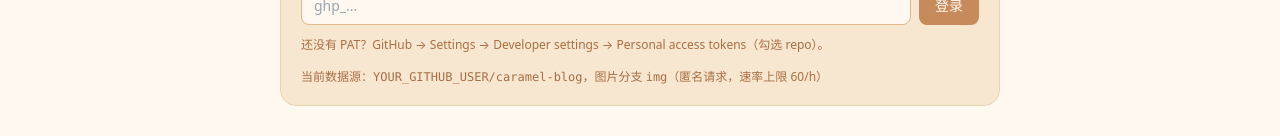
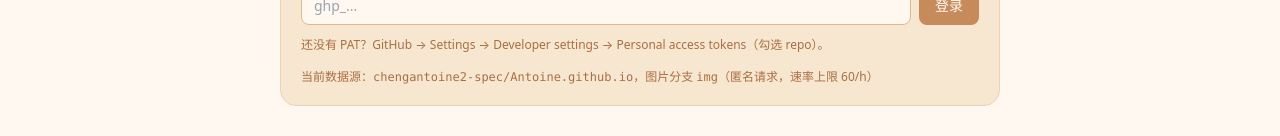
Before and after one commit to chengantoine2-spec/Antoine.github.io, a React (Vite) app: page /me in a window 1280 px wide. Shown: the part 425-561 px from the top of the page. Built offline with nearby package versions, Linux system fonts and the light colour scheme; no server answers.

Commit message:
chore(config): 默认指向 chengantoine2-spec/Antoine.github.io；空列表引导；抽出 IMG_CDN_BASE

```diff
--- a/src/components/BlogList.tsx
+++ b/src/components/BlogList.tsx
@@ -1,6 +1,7 @@
 /**
  * 博客列表：卡片网格 + 加载 / 空 / 错误状态。
  */
+import { Link } from 'react-router-dom'
 import { BlogCard } from './BlogCard'
 import type { Blog } from '../lib/github'
 
@@ -73,9 +74,16 @@ export function BlogList({
 
       {blogs.length === 0 ? (
         <div className="rounded-2xl border border-dashed border-caramel-300 px-6 py-16 text-center dark:border-caramel-600">
-          <p className="text-caramel-700 dark:text-caramel-200">没有匹配的博客</p>
+          <p className="text-caramel-700 dark:text-caramel-200">还没有匹配的博客</p>
           <p className="mt-2 text-sm text-caramel-600 dark:text-caramel-300">
             试试清除标签筛选，或换一个分类。
+          </p>
+          <p className="mt-4 text-sm text-caramel-600 dark:text-caramel-300">
+            如果你是站长，登录后到{' '}
+            <Link to="/write" className="font-medium text-caramel-600 underline dark:text-caramel-300">
+              写博客
+            </Link>{' '}
+            发布第一个 Issue 即可出现在这里。
           </p>
         </div>
       ) : (
--- a/src/data/projects.ts
+++ b/src/data/projects.ts
@@ -81,8 +81,8 @@ export const projects: Project[] = [
       },
     ],
     links: [
-      { label: '源码仓库', url: 'https://github.com/YOUR_GITHUB_USER/caramel-blog' },
-      { label: '线上站点', url: 'https://YOUR_GITHUB_USER.github.io/caramel-blog/' },
+      { label: '源码仓库', url: 'https://github.com/chengantoine2-spec/Antoine.github.io' },
+      { label: '线上站点', url: 'https://chengantoine2-spec.github.io/Antoine.github.io/' },
     ],
   },
   {
@@ -117,7 +117,9 @@ export const projects: Project[] = [
         detail: '同一表单既可新建 Issue 也可编辑已有 Issue；下架用关闭 + deleted 标签（GitHub 不提供删除 Issue 的 API）。',
       },
     ],
-    links: [{ label: '使用说明', url: 'https://github.com/YOUR_GITHUB_USER/caramel-blog#readme' }],
+    links: [
+      { label: '使用说明', url: 'https://github.com/chengantoine2-spec/Antoine.github.io#readme' },
+    ],
   },
 ]
 
--- a/src/lib/giscus.ts
+++ b/src/lib/giscus.ts
@@ -7,7 +7,7 @@
  */
 
 export const GISCUS = {
-  repo: (import.meta.env.VITE_GISCUS_REPO as string) || 'YOUR_GITHUB_USER/caramel-blog',
+  repo: (import.meta.env.VITE_GISCUS_REPO as string) || 'chengantoine2-spec/Antoine.github.io',
   repoId: (import.meta.env.VITE_GISCUS_REPO_ID as string) || 'TODO_REPO_ID',
   category: (import.meta.env.VITE_GISCUS_CATEGORY as string) || 'Announcements',
   categoryId: (import.meta.env.VITE_GISCUS_CATEGORY_ID as string) || 'TODO_CATEGORY_ID',
--- a/src/lib/github.ts
+++ b/src/lib/github.ts
@@ -6,19 +6,19 @@
  */
 
 // ============================================================
-// 站点配置（TODO：换成你的真实值）
+// 站点配置（默认值已填成当前线上仓库；可用 VITE_* 环境变量覆盖）
 // ============================================================
 export const SITE = {
-  /** TODO: GitHub 用户名 */
-  user: import.meta.env.VITE_GH_USER || 'YOUR_GITHUB_USER',
-  /** TODO: 仓库名（博客 Issue 与图片都存这里） */
-  repo: import.meta.env.VITE_GH_REPO || 'caramel-blog',
+  /** GitHub 用户名 */
+  user: import.meta.env.VITE_GH_USER || 'chengantoine2-spec',
+  /** 仓库名（博客 Issue 与图片都存这里） */
+  repo: import.meta.env.VITE_GH_REPO || 'Antoine.github.io',
   /** 图片所在分支 */
   imgBranch: import.meta.env.VITE_IMG_BRANCH || 'img',
   /** 站点标题 */
   title: import.meta.env.VITE_SITE_TITLE || '焦糖布丁',
-  /** 站长 GitHub 登录名（用于判定是否显示 /write；留空则任何有效 PAT 都算站长） */
-  owner: import.meta.env.VITE_GH_OWNER || import.meta.env.VITE_GH_USER || 'YOUR_GITHUB_USER',
+  /** 站长 GitHub 登录名（用于判定是否显示 /write） */
+  owner: import.meta.env.VITE_GH_OWNER || 'chengantoine2-spec',
 } as const
 
 /** 分类 label（写进 Issue labels，其余 label 一律视为标签） */
@@ -36,6 +36,9 @@ export const JSDELIVR_BASE = 'https://cdn.jsdelivr.net/gh'
 
 export const isConfigured = (): boolean =>
   SITE.user !== 'YOUR_GITHUB_USER' && SITE.user.trim() !== '' && SITE.repo.trim() !== ''
+
+/** jsDelivr 图片地址：https://cdn.jsdelivr.net/gh/{user}/{repo}@{branch}/{path} */
+export const IMG_CDN_BASE = `${JSDELIVR_BASE}/${SITE.user}/${SITE.repo}@${SITE.imgBranch}`
 
 // ============================================================
 // 类型
@@ -342,7 +345,7 @@ function bytesToBase64(bytes: Uint8Array): string {
 }
 
 export function jsdelivrUrl(path: string): string {
-  return `${JSDELIVR_BASE}/${SITE.user}/${SITE.repo}@${SITE.imgBranch}/${path.replace(/^\//, '')}`
+  return `${IMG_CDN_BASE}/${path.replace(/^\//, '')}`
 }
 
 /** yyyy/mm/{hash}.{ext} */
```
Also changed, not shown: 2 other files (tests, documents, lock files or other folders).
